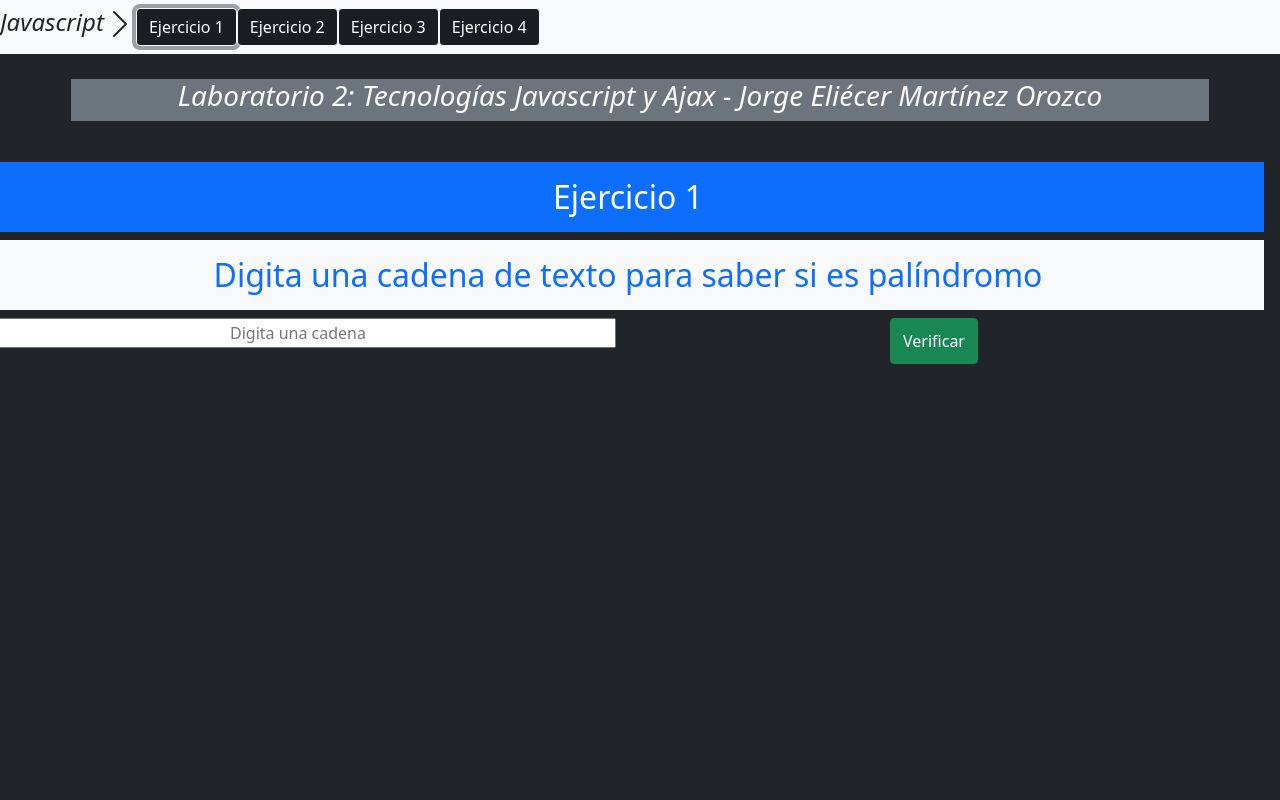
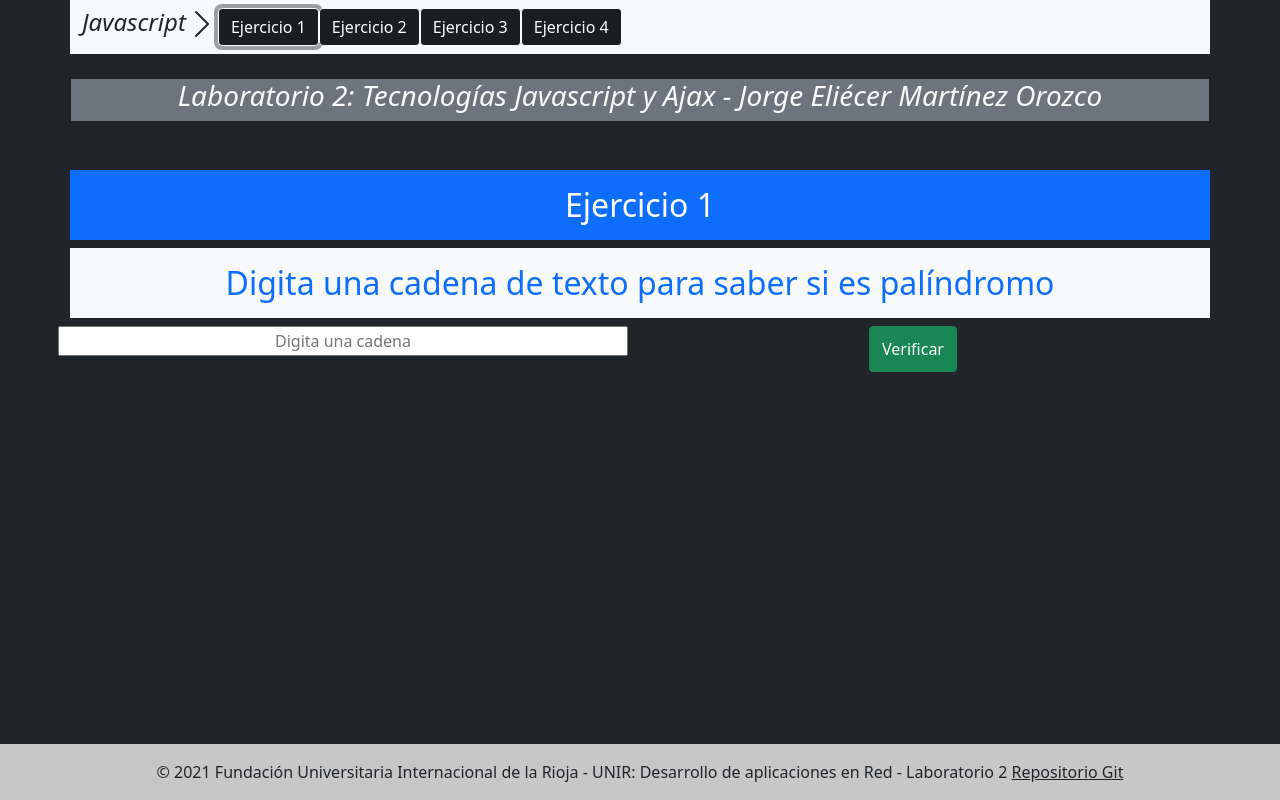
Before and after one commit to Jorgemart90/JavascriptAjax_Exercises, a plain HTML site: page index.html in a window 1280 px wide. Both pictures are taken after a click on the button "Ejercicio 1". Drawn offline with nearby package versions, Linux system fonts and the light colour scheme.

Commit message:
confirmar

```diff
--- a/JS/ejerciciosJSAjax.js
+++ b/JS/ejerciciosJSAjax.js
@@ -15,8 +15,8 @@ function ejerciciojs1() {
   eje4.innerHTML = `
     `;
   eje1.innerHTML = `
-        <br>
-            <div class="text-center d-flex justify-content-center row mb-3"><br>
+
+            <div class="text-center d-flex justify-content-center row mb-1"><br>
                 <h2 class="p-3 mb-2 bg-primary text-white">Ejercicio 1</h2>
                     <h2 class= "p-3 mb-2 bg-light text-primary">Digita una cadena de texto para saber si es palíndromo</h2>
                     <br><br>
--- a/index.html
+++ b/index.html
@@ -15,7 +15,8 @@
 </head>
 
 <body class="bg-dark">
-  <nav class="navbar navbar-expand-lg navbar-light bg-light">
+  <main>
+    <nav class="navbar navbar-expand-lg navbar-light bg-light container">
       <ul class="navbar-nav me-auto mb-2 mb-lg-0 justify-content-between">
         <h4 class="fst-italic text-dark text-center d-flex">Javascript</h4>
         <svg xmlns="http://www.w3.org/2000/svg" width="32" height="32" fill="currentColor" class="bi bi-chevron-right"
@@ -45,23 +46,32 @@
       <h3 class="text-light">Laboratorio 2: Tecnologías Javascript y Ajax - Jorge Eliécer Martínez Orozco</h3>
     </div><br><br>
 
-  <form class="row gx-3 gy-2 align-items-center" id="formpalindromo">
+    <form class="container" id="formpalindromo">
 
     </form>
 
 
-  <form class=" align-content-center" id="nummayor">
+    <form class="container" id="nummayor">
 
     </form>
 
-  <form class=" align-content-center" id="contarvocales">
+    <form class="container" id="contarvocales">
 
     </form>
 
-  <form class=" align-content-center" id="cadavocal">
+    <form class="container" id="cadavocal">
 
     </form>
 
+    <footer class="fixed-bottom bg-light text-center text-lg-start">
+      <!-- Copyright -->
+      <div class="text-center p-3" style="background-color: rgba(0, 0, 0, 0.2);">
+        © 2021 Fundación Universitaria Internacional de la Rioja - UNIR: Desarrollo de aplicaciones en Red - Laboratorio 2
+        <a class="text-dark" href="https://github.com/Jorgemart90/JavascriptAjax_Exercises">Repositorio Git</a>
+      </div>
+      <!-- Copyright -->
+    </footer>
+  </main>
 
   <!-- Bootstrap Bundle with Popper -->
   <script src="https://cdn.jsdelivr.net/npm/bootstrap@5.1.3/dist/js/bootstrap.bundle.min.js"
```
Lines whose indentation alone changed are shown as unchanged.
